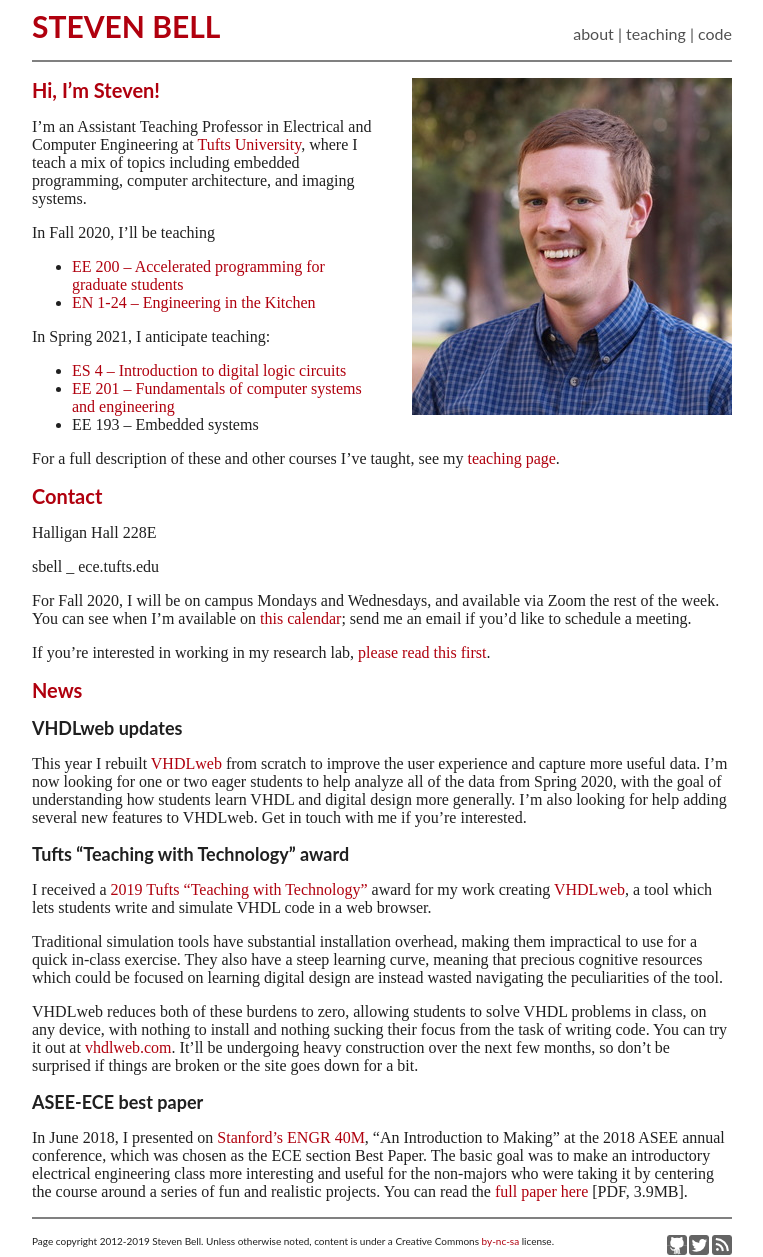
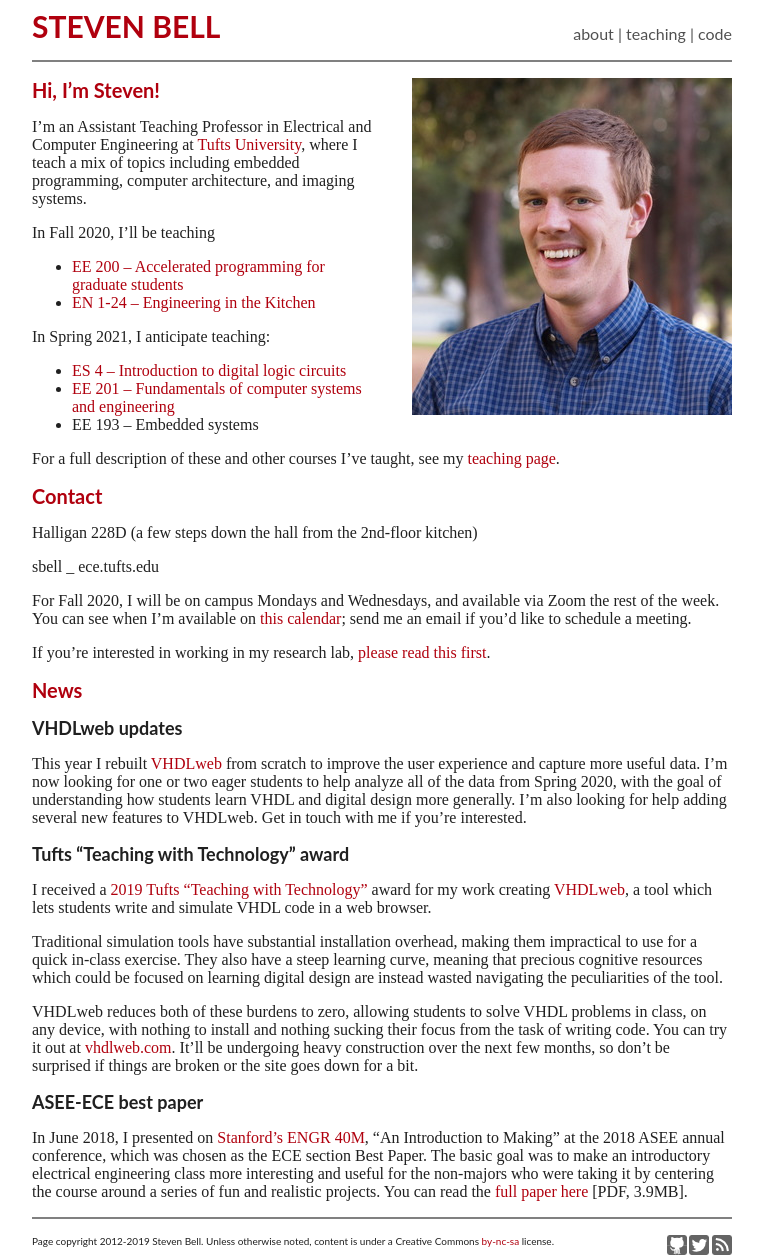
Before and after one commit to stevenbell/stevenbell.github.com, a Jekyll site: the page built from index.markdown, in a window 1280 px wide. Shown: the whole page, without its empty margins (258-1021 px from the left). Built offline with Jekyll 4.4.1, drawn with Linux system fonts in a browser that asks for light colours.

Commit message:
Fix office number.

```diff
--- a/index.markdown
+++ b/index.markdown
@@ -21,12 +21,11 @@ For a full description of these and other courses I've taught, see my [teaching
 
 # Contact
 
-Halligan Hall 228E
+Halligan 228D (a few steps down the hall from the 2nd-floor kitchen)
 
 sbell _ ece.tufts.edu
 
-For Fall 2020, I will be on campus Mondays and Wednesdays, and available via Zoom the rest of the week.
-You can see when I'm available on [this calendar](https://calendar.google.com/calendar/embed?src=jqv8i8fejpbggot1r8k7qooqoc%40group.calendar.google.com&ctz=America%2FNew_York&mode=WEEK); send me an email if you'd like to schedule a meeting.
+For Fall 2020, I will be on campus Mondays and Wednesdays, and available via Zoom the rest of the week.  You can see when I'm available on [this calendar](https://calendar.google.com/calendar/embed?src=jqv8i8fejpbggot1r8k7qooqoc%40group.calendar.google.com&ctz=America%2FNew_York&mode=WEEK); send me an email if you'd like to schedule a meeting.
 
 If you're interested in working in my research lab, [please read this first](working_with_me).
 
```
